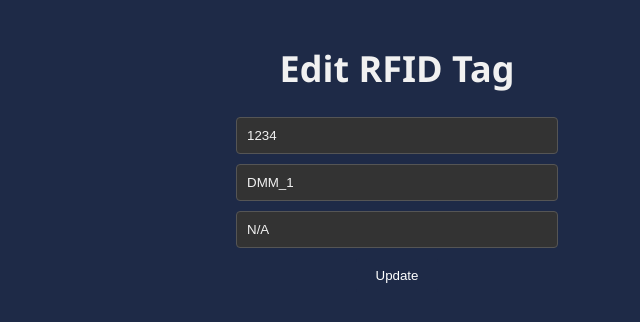
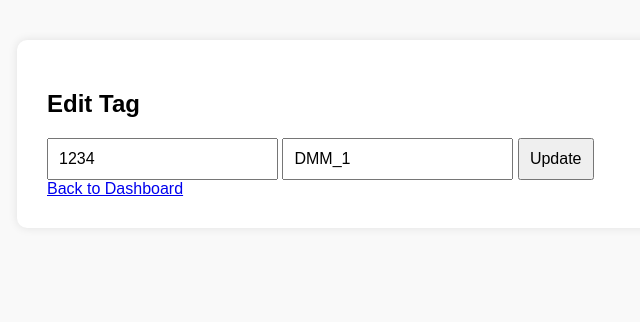
Before and after one commit to Reeo51/Pyt, a Flask app: page /edit/1 in a window 1280 px wide. Shown: the top 322 px of the page, without its empty margins (243-883 px from the left). Run offline with Flask 3, Linux system fonts and the light colour scheme; a user stored in the database is signed in; data comes from the database, SQL or seed files in the repository.

Commit message:
BEST DESGIN FRFR

```diff
--- a/RFID Web/app.py
+++ b/RFID Web/app.py
@@ -53,16 +53,33 @@ def dashboard():
         rfid = request.form['rfid']
         label = request.form['label']
         timestamp = datetime.now().strftime('%Y-%m-%d %H:%M:%S')
-        existing = Tag.query.filter_by(rfid=rfid).first()
-        if existing:
-            existing.last_seen = timestamp
-            existing.label = label
-        else:
-            new_tag = Tag(rfid=rfid, label=label, last_seen=timestamp)
-            db.session.add(new_tag)
+        new_tag = Tag(rfid=rfid, label=label, last_seen=timestamp)
+        db.session.add(new_tag)
         db.session.commit()
+        return redirect(url_for('dashboard'))
+
     tags = Tag.query.all()
     return render_template('dashboard.html', tags=tags)
+
+@app.route('/edit/<int:id>', methods=['GET', 'POST'])
+@login_required
+def edit(id):
+    tag = Tag.query.get_or_404(id)
+    if request.method == 'POST':
+        tag.rfid = request.form['rfid']
+        tag.label = request.form['label']
+        tag.last_seen = datetime.now().strftime('%Y-%m-%d %H:%M:%S')
+        db.session.commit()
+        return redirect(url_for('dashboard'))
+    return render_template('edit.html', tag=tag)
+
+@app.route('/delete/<int:id>')
+@login_required
+def delete(id):
+    tag = Tag.query.get_or_404(id)
+    db.session.delete(tag)
+    db.session.commit()
+    return redirect(url_for('dashboard'))
 
 @app.route('/logout')
 @login_required
@@ -81,28 +98,9 @@ def register():
         db.session.commit()
         flash('Your account has been created!', 'success')
         return redirect(url_for('login'))
+
     return render_template('register.html')
 
-@app.route('/edit/<int:id>', methods=['GET', 'POST'])
-@login_required
-def edit(id):
-    tag = Tag.query.get_or_404(id)
-    if request.method == 'POST':
-        tag.rfid = request.form['rfid']
-        tag.label = request.form['label']
-        db.session.commit()
-        return redirect(url_for('dashboard'))
-    return render_template('edit.html', tag=tag)
-
-@app.route('/delete/<int:id>')
-@login_required
-def delete(id):
-    tag = Tag.query.get_or_404(id)
-    db.session.delete(tag)
-    db.session.commit()
-    return redirect(url_for('dashboard'))
-
-# Create all database tables
 with app.app_context():
     db.create_all()
 
--- a/RFID Web/templates/edit.html
+++ b/RFID Web/templates/edit.html
@@ -1,63 +1,12 @@
-<!DOCTYPE html>
-<html lang="en">
-<head>
-    <meta charset="UTF-8">
-    <meta name="viewport" content="width=device-width, initial-scale=1.0">
-    <title>Edit RFID Tag</title>
-    <style>
-        body {
-            font-family: 'Segoe UI', sans-serif;
-            background-color: #1e2a47;  /* Navy Blue */
-            color: #f1f1f1;  /* White Text */
-            padding: 20px;
-            max-width: 600px;
-            margin: auto;
-            text-align: center;
-        }
-
-        h1 {
-            color: #f1f1f1;
-            font-size: 36px;
-        }
-
-        form {
-            display: flex;
-            flex-direction: column;
-            gap: 10px;
-            align-items: center;
-        }
-
-        input[type="text"] {
-            padding: 10px;
-            background-color: #333;
-            color: #f1f1f1;
-            border: 1px solid #555;
-            border-radius: 4px;
-            width: 300px;
-        }
-
-        button {
-            padding: 10px 20px;
-            background-color: #1e2a47;
-            color: #fff;
-            border: none;
-            border-radius: 4px;
-            cursor: pointer;
-        }
-
-        button:hover {
-            background-color: #334b74;
-        }
-    </style>
-</head>
-<body>
-    <h1>Edit RFID Tag</h1>
-
+{% extends "layout.html" %}
+{% block content %}
+<div class="box">
+    <h2>Edit Tag</h2>
     <form method="POST">
         <input type="text" name="rfid" value="{{ tag.rfid }}" required>
         <input type="text" name="label" value="{{ tag.label }}" required>
-        <input type="text" name="last_seen" value="{{ tag.last_seen }}">
         <button type="submit">Update</button>
     </form>
-</body>
-</html>
+    <a href="{{ url_for('dashboard') }}">Back to Dashboard</a>
+</div>
+{% endblock %}
--- a/RFID Web/templates/layout.html
+++ b/RFID Web/templates/layout.html
@@ -2,56 +2,37 @@
 <html lang="en">
 <head>
     <meta charset="UTF-8">
-    <meta name="viewport" content="width=device-width, initial-scale=1.0">
-    <title>RFID Web</title>
-    <link rel="stylesheet" href="{{ url_for('static', filename='styles.css') }}">
+    <title>RFID Tracker</title>
     <style>
         body {
-            background-color: #f4f4f4;
             font-family: Arial, sans-serif;
-            color: #333;
+            margin: 40px;
+            background-color: #f9f9f9;
         }
-
-        .content {
-            margin: 20px;
-            display: flex;
-            justify-content: center;
-        }
-
         .box {
             background-color: white;
-            padding: 20px;
-            border-radius: 8px;
+            border-radius: 10px;
+            padding: 30px;
             box-shadow: 0 0 10px rgba(0,0,0,0.1);
-            width: 100%;
-            max-width: 600px;
+            max-width: 700px;
+            margin: auto;
         }
-
-        input[type="text"], input[type="password"] {
-            width: 100%;
+        input, button {
             padding: 10px;
-            margin: 8px 0 16px 0;
-            border: 1px solid #ccc;
-            border-radius: 4px;
+            font-size: 16px;
         }
-
-        button, input[type="submit"] {
-            padding: 10px 15px;
-            background-color: #0056b3;
-            color: white;
-            border: none;
-            border-radius: 4px;
+        button {
             cursor: pointer;
         }
-
-        button:hover, input[type="submit"]:hover {
-            background-color: #004494;
+        table {
+            margin-top: 20px;
+        }
+        th, td {
+            text-align: left;
         }
     </style>
 </head>
 <body>
-    <div class="content">
-        {% block content %}{% endblock %}
-    </div>
+    {% block content %}{% endblock %}
 </body>
 </html>
```
Also changed, not shown: RFID Web/templates/dashboard.html (+27 -10 lines), RFID Web/templates/login.html (+5 -9 lines), RFID Web/templates/register.html (+15 -8 lines).
